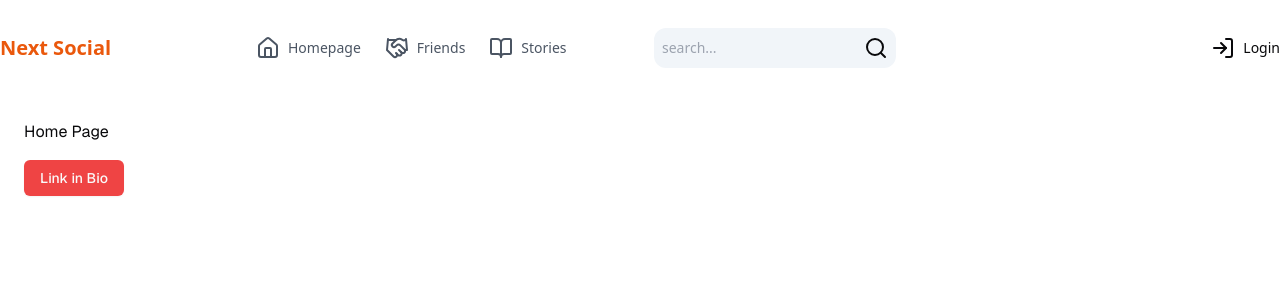
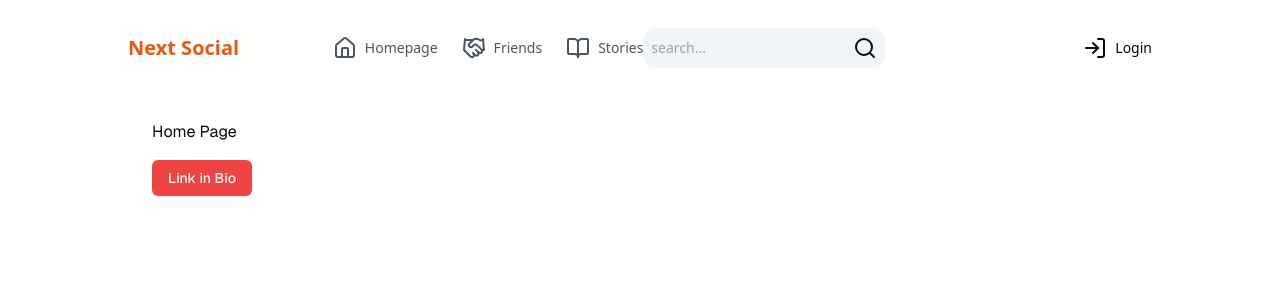
Before and after one commit to DFBlok/SocialMediaApp, a Next.js app: page / in a window 1280 px wide. Shown: the top 300 px of the page. Built offline with nearby package versions, Linux system fonts and the light colour scheme; no server answers.

Commit message:
modified the layout

```diff
--- a/app/layout.tsx
+++ b/app/layout.tsx
@@ -37,8 +37,13 @@ export default function RootLayout({
         <body
           className={`${geistSans.variable} ${geistMono.variable} antialiased`}
         >
-          <Navbar />
-          {children}
+          <div className="w-full bg-white px-4 md:px-8 lg:px-16 xl:px-32 2xl:px-64">
+            <Navbar />
+          </div>
+
+          <div className="w-full bg-white px-4 md:px-8 lg:px-16 xl:px-32 2xl:px-64">
+            {children}
+          </div>
         </body>
       </html>
     </ClerkProvider>
--- a/middleware.ts
+++ b/middleware.ts
@@ -2,7 +2,8 @@ import { clerkMiddleware, createRouteMatcher } from "@clerk/nextjs/server";
 
 //make any route public e.g About page
 const isPublicRoute = createRouteMatcher(["/sign-in(.*)", "/sign-up(.*)"]);
-
+/* const isPublicRoute = createRouteMatcher(["/settings(.*)", "/"]);
+ */
 export default clerkMiddleware((auth, request) => {
   if (!isPublicRoute(request)) {
     auth().protect();
@@ -13,6 +14,7 @@ export const config = {
   matcher: [
     // Skip Next.js internals and all static files, unless found in search params
     "/((?!_next|[^?]*\\.(?:html?|css|js(?!on)|jpe?g|webp|png|gif|svg|ttf|woff2?|ico|csv|docx?|xlsx?|zip|webmanifest)).*)",
+    "/",
     // Always run for API routes
     "/(api|trpc)(.*)",
   ],
```
